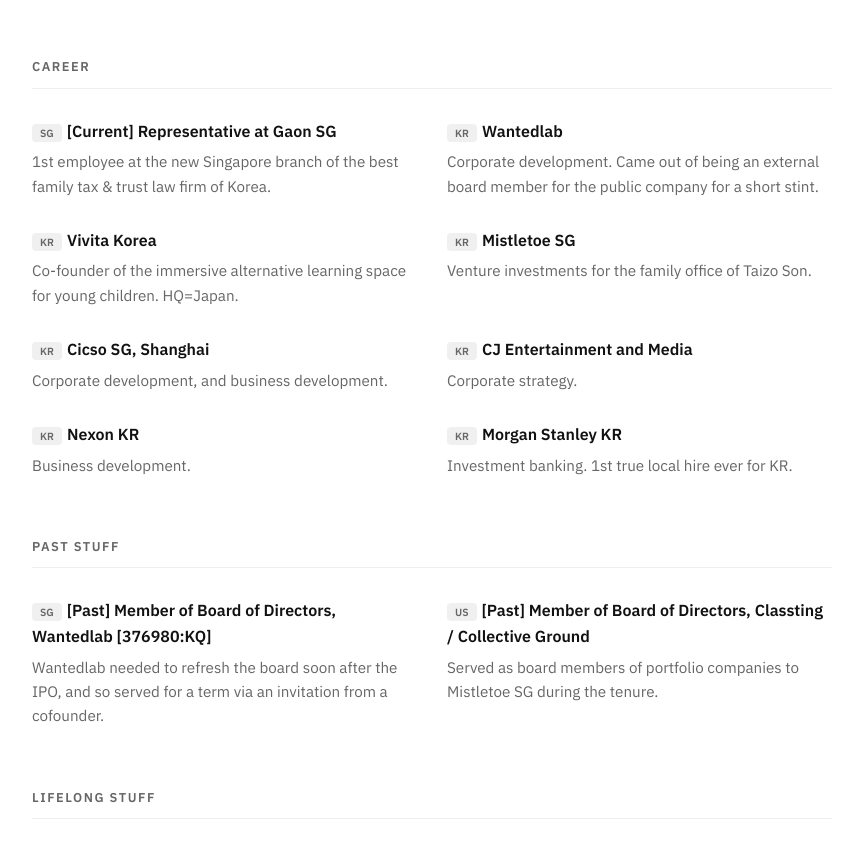
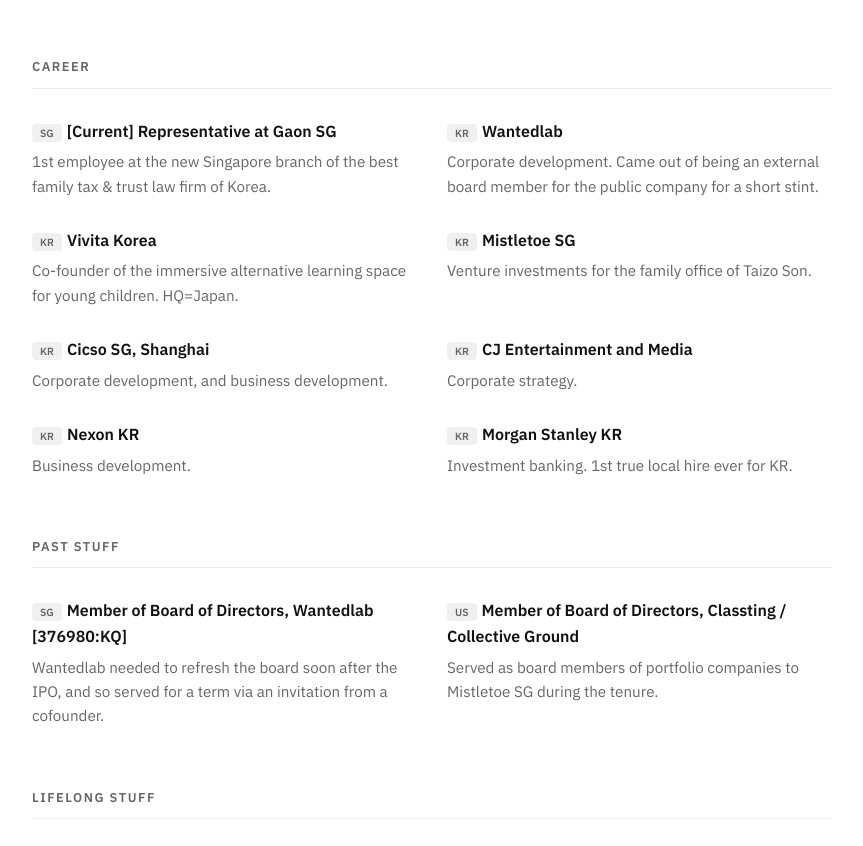
Before and after one commit to caren-kang/caren-kang.github.io, a plain HTML site: page index.html in a window 1280 px wide. Shown: the part 211-1057 px from the top of the page, without its empty margins (208-1071 px from the left). Drawn offline with Linux system fonts and the light colour scheme.

Commit message:
Update index.html

```diff
--- a/index.html
+++ b/index.html
@@ -219,11 +219,11 @@
         <h2>Past stuff</h2>
         <div class="grid">
             <div class="item">
-                <div class="item-title"><span class="tag">SG</span>[Past] Member of Board of Directors, Wantedlab [376980:KQ]</div>
+                <div class="item-title"><span class="tag">SG</span>Member of Board of Directors, Wantedlab [376980:KQ]</div>
                 <div class="item-desc">Wantedlab needed to refresh the board soon after the IPO, and so served for a term via an invitation from a cofounder.</div>
             </div>
             <div class="item">
-                <div class="item-title"><span class="tag">US</span>[Past] Member of Board of Directors, Classting / Collective Ground</div>
+                <div class="item-title"><span class="tag">US</span>Member of Board of Directors, Classting / Collective Ground</div>
                 <div class="item-desc">Served as board members of portfolio companies to Mistletoe SG during the tenure.</div>
             </div>
         </div>
```
